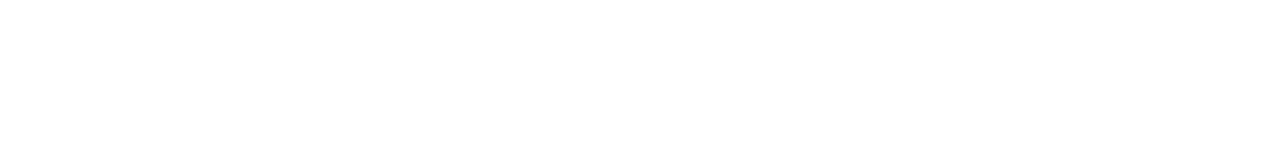
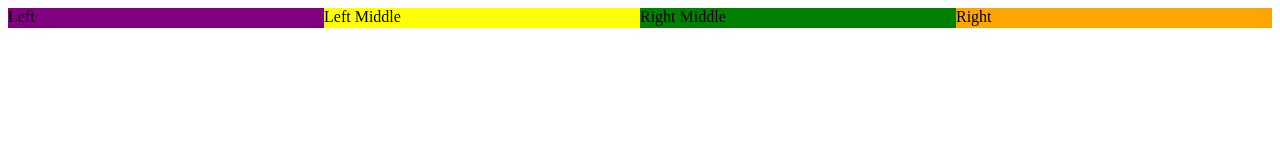
Before and after one commit to NJones25/github-practice, a plain HTML site: page index.html in a window 1280 px wide. Drawn offline with Linux system fonts and the light colour scheme.

Commit message:
adding columns

```diff
--- a/css/styles.css
+++ b/css/styles.css
@@ -0,0 +1,7 @@
+div {
+}
+.column {
+    float: left;
+    width: 25%;
+    height: 20px;
+}
--- a/index.html
+++ b/index.html
@@ -5,9 +5,14 @@
     <meta http-equiv="X-UA-Compatible" content="IE=edge">
     <meta name="viewport" content="width=device-width, initial-scale=1.0">
     <link rel="stylesheet" href="css/styles.css">
-    <title>Document</title>
+    <title>Day 8</title>
 </head>
 <body>
-
+    <div class="row">
+        <div class="column" style="background-color: purple;">Left</div>
+        <div class="column" style="background-color: yellow;">Left Middle</div>
+        <div class="column" style="background-color: green;">Right Middle</div>
+        <div class="column" style="background-color: orange;">Right</div>
+    </div>
 </body>
 </html>
```
